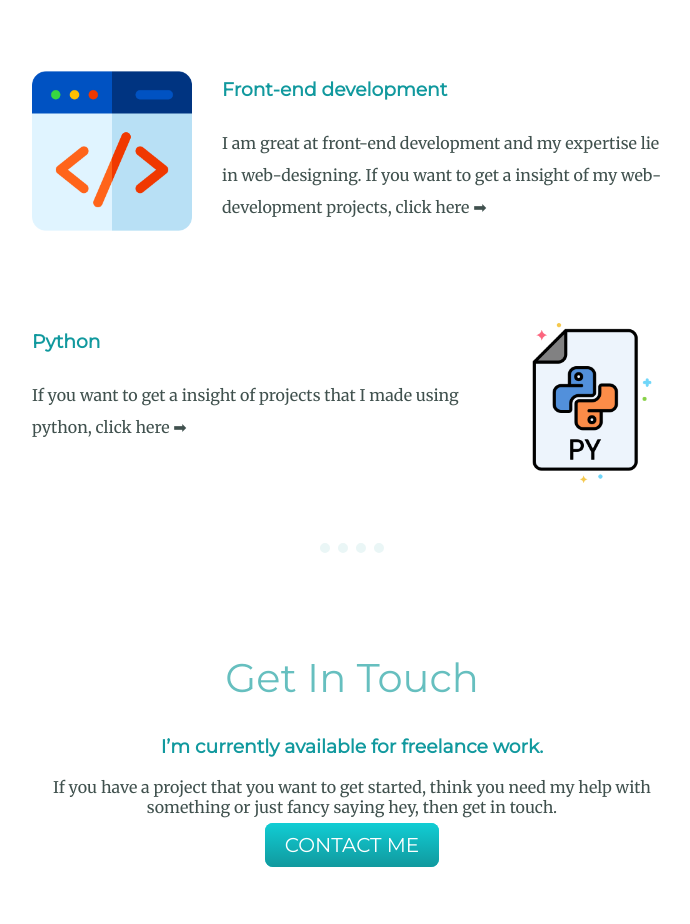
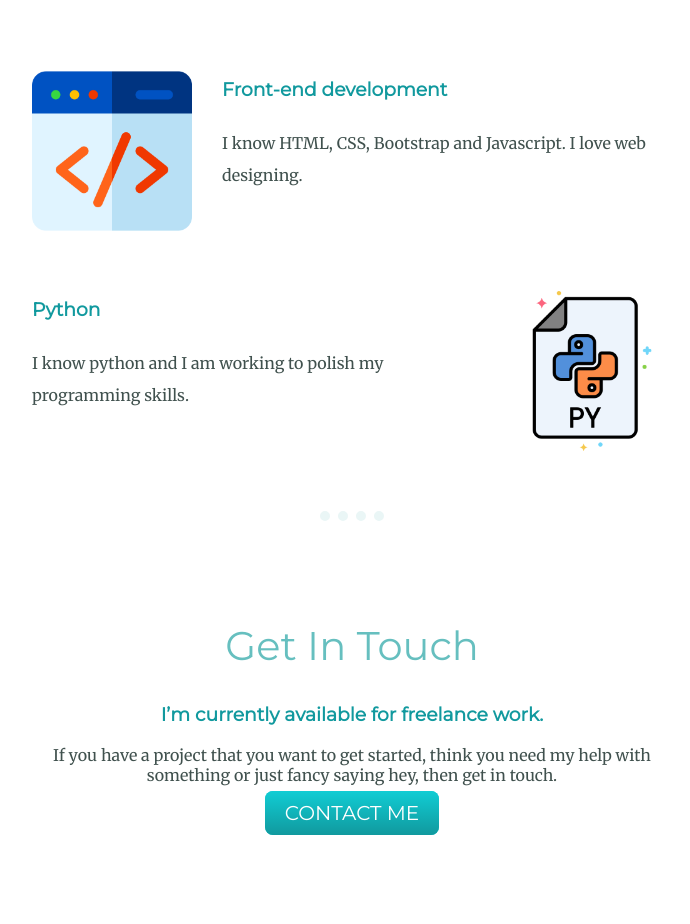
Before and after one commit to rohanchawla2003/Codsoft_Task2, a plain HTML site: page index.html in a window 1280 px wide. Shown: the part 1560-2484 px from the top of the page, without its empty margins (288-978 px from the left). Drawn offline with Linux system fonts and the light colour scheme.

Commit message:
Update index.html

```diff
--- a/index.html
+++ b/index.html
@@ -32,12 +32,12 @@
       <div class="skill-row">
         <img class="web-image" src="images/web-development.png" alt="">
         <h3>Front-end development</h3>
-        <p>I am great at front-end development and my expertise lie in web-designing. If you want to get a insight of my web-development projects, click here ➡</p>
+        <p>I know HTML, CSS, Bootstrap and Javascript. I love web designing.</p>
       </div>
       <div class="skill-row">
         <img class="python-image" src="images/python.png" alt="">
         <h3>Python</h3>
-        <p>If you want to get a insight of projects that I made using python, click here ➡ </p>
+        <p>I know python and I am working to polish my programming skills.</p>
       </div>
     </div>
     <hr>
```
